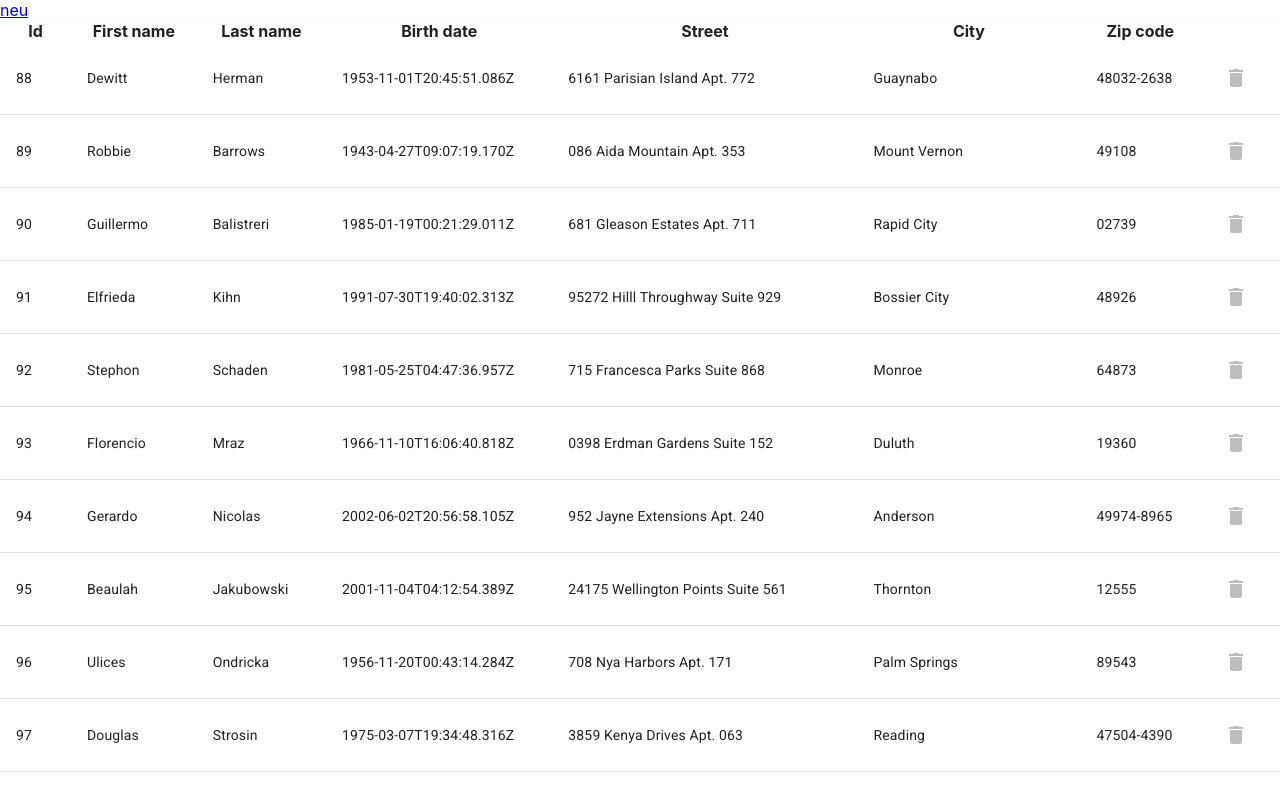
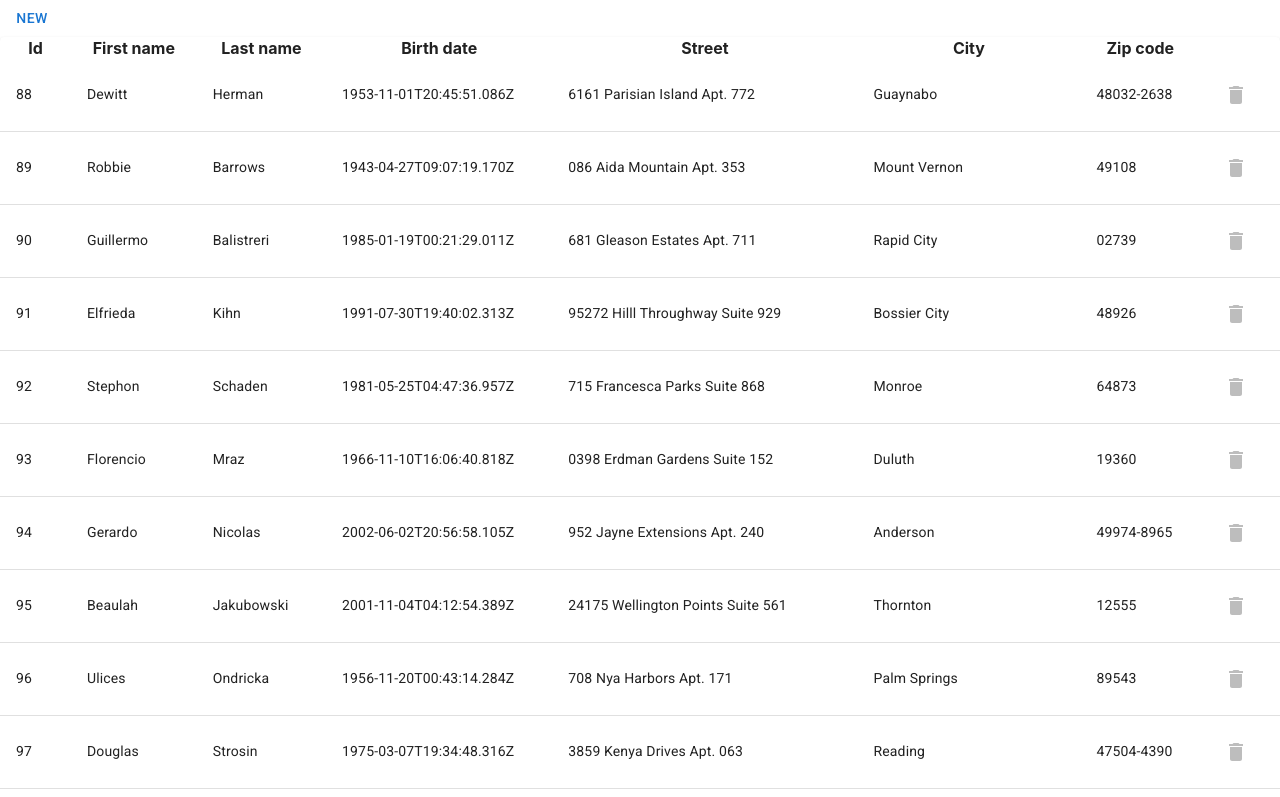
Before and after one commit to sspringer82/heise-ws, a React (Create React App) app: page /list in a window 1280 px wide. Shown: the top 797 px of the page. Built offline with nearby package versions, Linux system fonts and the light colour scheme; data requests are answered from the project's data file.

Commit message:
Aufgabe 13

```diff
--- a/src/List.tsx
+++ b/src/List.tsx
@@ -5,6 +5,7 @@ import {
   TableHead,
   TableRow,
   TableBody,
+  Button,
 } from '@mui/material';
 import React from 'react';
 import { Link, useNavigate } from 'react-router-dom';
@@ -24,7 +25,9 @@ const List: React.FC = () => {
 
   return (
     <>
-      <Link to="/new">neu</Link>
+      <Button component={Link} to="/new">
+        new
+      </Button>
       <TableContainer component={Paper}>
         <Table sx={{ minWidth: 650 }} aria-label="simple table">
           <TableHead>
```
Also changed, not shown: Aufgaben/Aufgabe13.md (+2 -0 lines).
